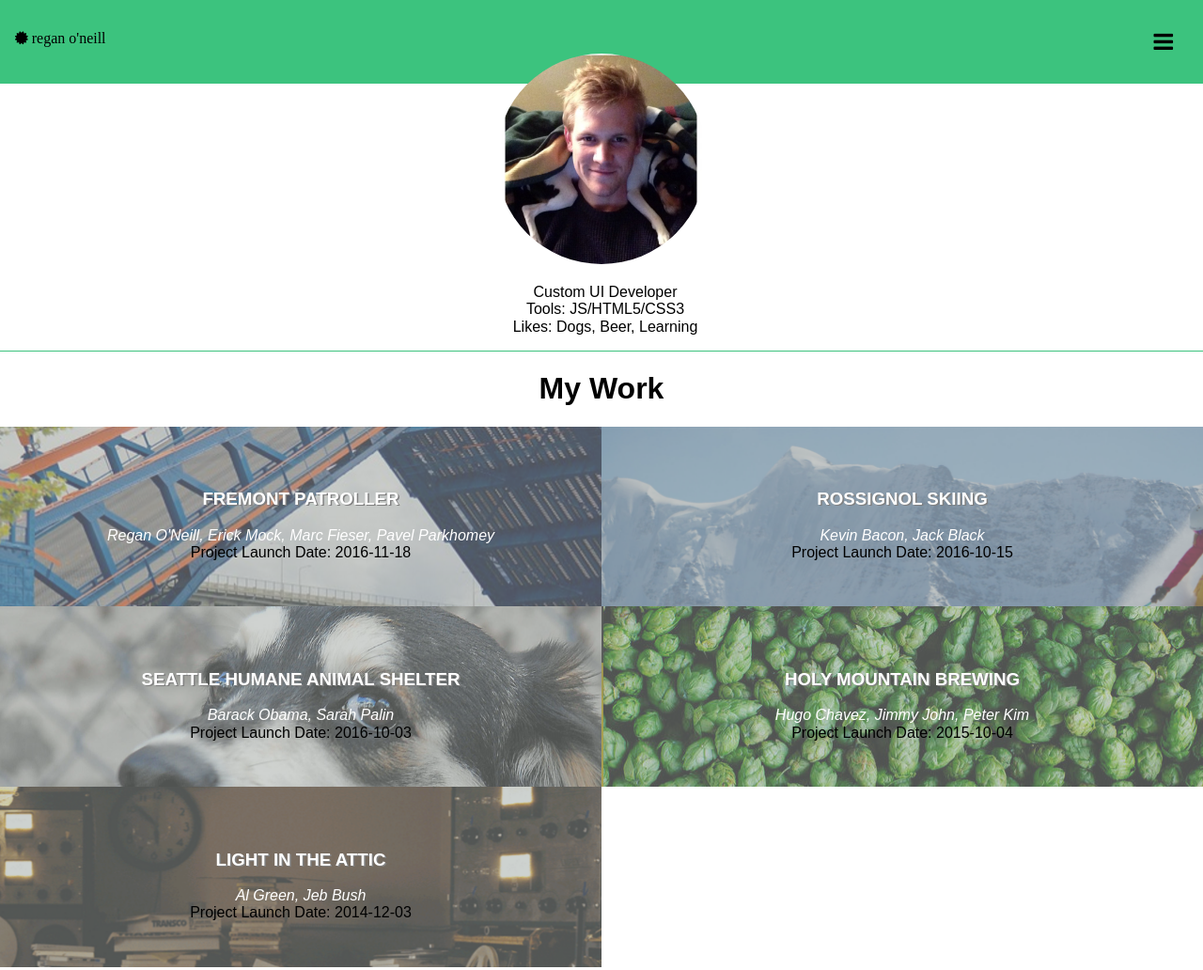
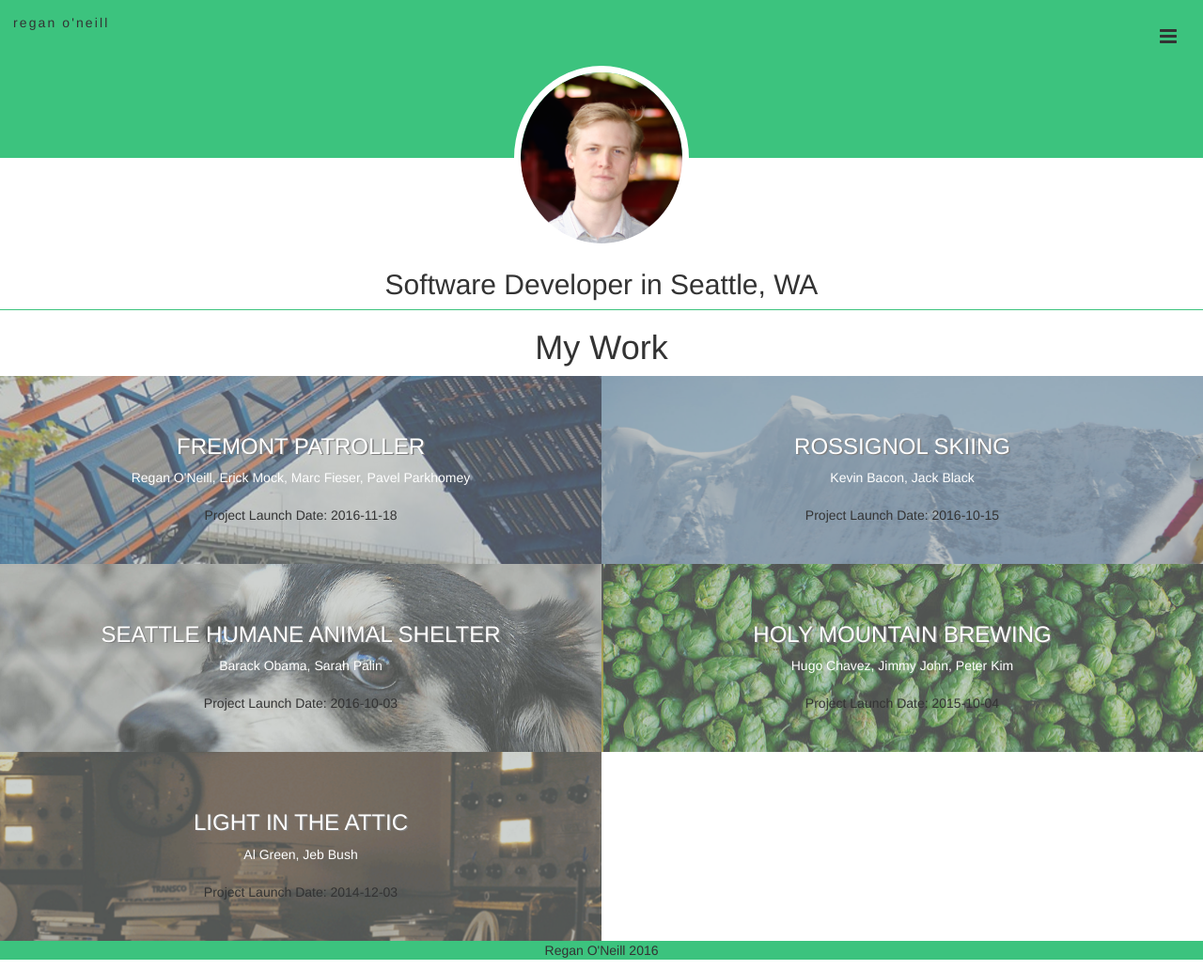
Before and after one commit to reganoneill/portfolio, a website: page index.html in a window 1280 px wide. Shown: the top 1032 px of the page at 94% size. Drawn offline with nearby package versions, Linux system fonts and the light colour scheme; no server answers.

Commit message:
reworked main page and photo

```diff
--- a/index.html
+++ b/index.html
@@ -5,6 +5,7 @@
     <meta name="viewport" content="width=device-width, initial-scale=1">
     <link rel="stylesheet" href="vendor/styles/normalize.css">
     <link rel="stylesheet" href="vendor/font-awesome-4.7.0/css/font-awesome.css">
+    <link rel="stylesheet" href="https://maxcdn.bootstrapcdn.com/bootstrap/3.3.7/css/bootstrap.min.css">
     <link rel="stylesheet" href="styles/base.css">
     <link rel="stylesheet" href="styles/layout.css">
     <link rel="stylesheet" href="styles/modules.css">
@@ -37,9 +38,8 @@
     </script>
     <!-- END HANDLEBARS TEMPLATING SCRIPT -->
     <!-- script for github api info -->
-    <script id="repo-template" type="text/x-handlebars-template">
+    <!--<script id="repo-template" type="text/x-handlebars-template">
       <li>
-        <!-- //values found here: https://api.github.com/users/codefellows-seattle-301d14/repos -->
         <a href="{{html_url}}" target="_blank"><h3>{{name}}</h3></a>
         <p>Description: {{description}}</p>
         <p>Primary Language: {{language}}</p>
@@ -49,14 +49,14 @@
           <p>{{watchers_count}} watching this repo</p>
         {{/if}}
       </li>
-    </script>
+    </script> -->
     <!-- end github api section -->
   </head>
   <body>
     <header class="site-header clearfix">
       <div class="header-container">
         <div class="header-left">
-            <p class="fa fa-certificate">  regan o'neill</p>
+            <p class="typewriting">regan o'neill</p>
         </div>
         <div class="header-right">
           <nav class="main-nav">
@@ -64,9 +64,10 @@
             <div class="nav-overlay">
               <ul>
                 <!-- <li class="tab" data-content="cancel-out">x</li> -->
-                <li class="tab" data-content="home"><a href="/">Home</a></li>
-                <li class="tab" data-content="about"><a href="/about">About</a></li>
-                <li class="tab" data-content="stats"><a href="/stats">Stats</a></li>
+                <li class="tab" data-content="home"><a href="/">About</a></li>
+                <li class="tab" data-content="about"><a href="/about">Portfolio</a></li>
+                 <li class="tab" data-content="stats"><a href="/stats">Contact</a></li>
+                <!-- <li class="tab" data-content="stats"><a href="/stats">Stats</a></li> -->
                 <li><a href="https://github.com/reganoneill" target="_blank">GitHub</a></li>
                 <li><a href="https://www.linkedin.com/in/regan-o-neill-3ab78163" target="_blank">LinkedIn</a></li>
               </ul>
@@ -78,12 +79,15 @@
     <main>
       <div id="home" class="tab-content">
         <section class="first-section center-element">
-            <img class="profile-photo" src="images/me-pup-scarf.jpg">
-          <ul>
-            <li class="block-list">Custom UI Developer</li>
-            <li class="block-list">Tools: JS/HTML5/CSS3</li>
-            <li class="block-list">Likes: Dogs, Beer, Learning</li>
-          </ul>
+          <div class="home-img-holder">
+            <img class="profile-photo" src="images/reganprofile.png">
+          </div>
+           <div class="home-content">
+            <!-- <h1>Regan O'Neill</h1> -->
+            <h2>Software Developer in Seattle, WA</h2>
+
+            <!-- <p>I've been fascinated in programming for years. Before making the jump to software development I worked in business development and digital marketing. I love the creative freedom which coding provides. Although I started out working strictly on the front end of apps, I've come to enjoy building on all aspects of projects.</p> -->
+         </div>
         </section>
         <section id="projects" class="clearfix">
           <h1 class="center-element">My Work</h1>
@@ -99,7 +103,14 @@
       <section id="about" class="center-element tab-content">
         <!-- <img class="profile-photo" src="images/me-pup-scarf.jpg"> -->
         <div class="center-horizontal-margin page-text">
-          <p>Fano's father was the mathematician Gino Fano, his older brother was physicist Ugo Fano, and his cousin was Giulio Racah. He grew up in Turin and studied engineering as an undergraduate at the School of Engineering of Torino (Politecnico di Torino) until 1939, when he emigrated to the United States as a result of anti-Jewish legislation passed under Benito Mussolini.[10] He received his S.B. in electrical engineering from MIT in 1941, before joining the staff of the MIT Radiation Laboratory. After the war, he received an Sc.D., also from MIT, in 1947; his thesis, entitled "Theoretical Limitations on the Broadband Matching of Arbitrary Impedances", was supervised by Ernst Guillemin. He joined the MIT faculty in 1947. Between 1950 and 1953, he led the Radar Techniques Group at Lincoln Laboratory. In 1954, Fano was made an IEEE Fellow for "contributions in the field of information theory and microwave filters".</p>
+      <!-- <h1>Full Stack Software Developer in Seattle, WA.</h1>
+
+      <p>I've been fascinated in programming for years. Before making the jump to software development I worked in business development and digital marketing. I love the creative freedom which coding provides. Although I started out working strictly on the front end of apps, I've come to enjoy building on all aspects of projects.</p> -->
+
+<h4>Proficiencies:</h4>
+  <p>JavaScript - including Angular, React, node.js, jQuery and AJAX,
+  WordPress, HTML, CSS, SASS/LESS, MongoDB, SQL, Git, Heroku, AWS S3, TravisCI, Gulp, npm, Mocha, Chai, Karma, Jasmine, Unix</p>
+
         </div>
       </section>
       <section id="stats">
@@ -115,6 +126,7 @@
     <!-- just added page.js -->
     <script src="vendor/scripts/page.js"></script>
     <script src="https://cdnjs.cloudflare.com/ajax/libs/handlebars.js/4.0.4/handlebars.js"></script>
+    <script src="https://maxcdn.bootstrapcdn.com/bootstrap/3.3.7/js/bootstrap.min.js"></script>
     <!-- <script src="scripts/siteProjects.js"></script> -->
     <!-- <script src="/githubToken.js"></script> -->
     <script src="/scripts/models/repo.js"></script>
--- a/styles/base.css
+++ b/styles/base.css
@@ -4,6 +4,7 @@
 }
 .site-header {
   background-color: rgb(60, 195, 126);
+  height: 12em;
 }
 a {
   text-decoration: none;
--- a/styles/layout.css
+++ b/styles/layout.css
@@ -11,6 +11,7 @@
   float: left;
   margin: 1em;
 }
+
 .header-right {
   display: inline-block;
   float: right;
--- a/styles/modules.css
+++ b/styles/modules.css
@@ -20,22 +20,23 @@
   list-style: none;
 
 }
-/*.main-nav:hover .nav-overlay{
-  display: block;
-  height: 100%;
-  width: 100%;
-}*/
-/*.main-nav .nav-overlay li:nth-child(1):hover{
-  display: block;
-  height: 10%;
-  width: 10%;
-}*/
+
+.home-img-holder {
+  height: 14em;
+  width: 14em;
+  z-index: 2;
+  margin:auto;
+  margin-top: -7em;
+  /**/TODO: delete this
+  outline: 1px red solid;
+}
 .profile-photo {
-    height: 14em;
-    width: 14em;
-    border-radius: 60%;
-    z-index: 2;
-    margin-top: -2em;
+    max-height: 100%;
+    max-width: 100%;
+    border-radius: 50%;
+    border: 0.5em white solid;
+    /*z-index: 2;
+    margin-top: -2em;*/
 }
 
 .projectBackgroundImages {
@@ -57,6 +58,28 @@
   font-weight: bold;
   padding-left: 0.75em;
   margin-bottom: -2em;
+}
+
+.typewriting {
+  overflow: hidden; /* Ensures the content is not revealed until the animation */
+  border-right: .15em solid orange; /* The typwriter cursor */
+  white-space: nowrap; /* Keeps the content on a single line */
+  margin: 0 auto; /* Gives that scrolling effect as the typing happens */
+  letter-spacing: .15em; /* Adjust as needed */
+  animation:
+    typing 4.5s steps(40, end),
+    blink-caret .5s step-end infinite;
+}
+/* The typing effect */
+@keyframes typing {
+  from { width: 0 }
+  to { width: 100% }
+}
+
+/* The typewriter cursor effect */
+@keyframes blink-caret {
+  from, to { border-color: transparent }
+  50% { border-color: orange; }
 }
 
 @media screen and (min-width: 768px){
```
Also changed, not shown: images/regangasworks.jpg (added), images/reganprofile.png (added).
